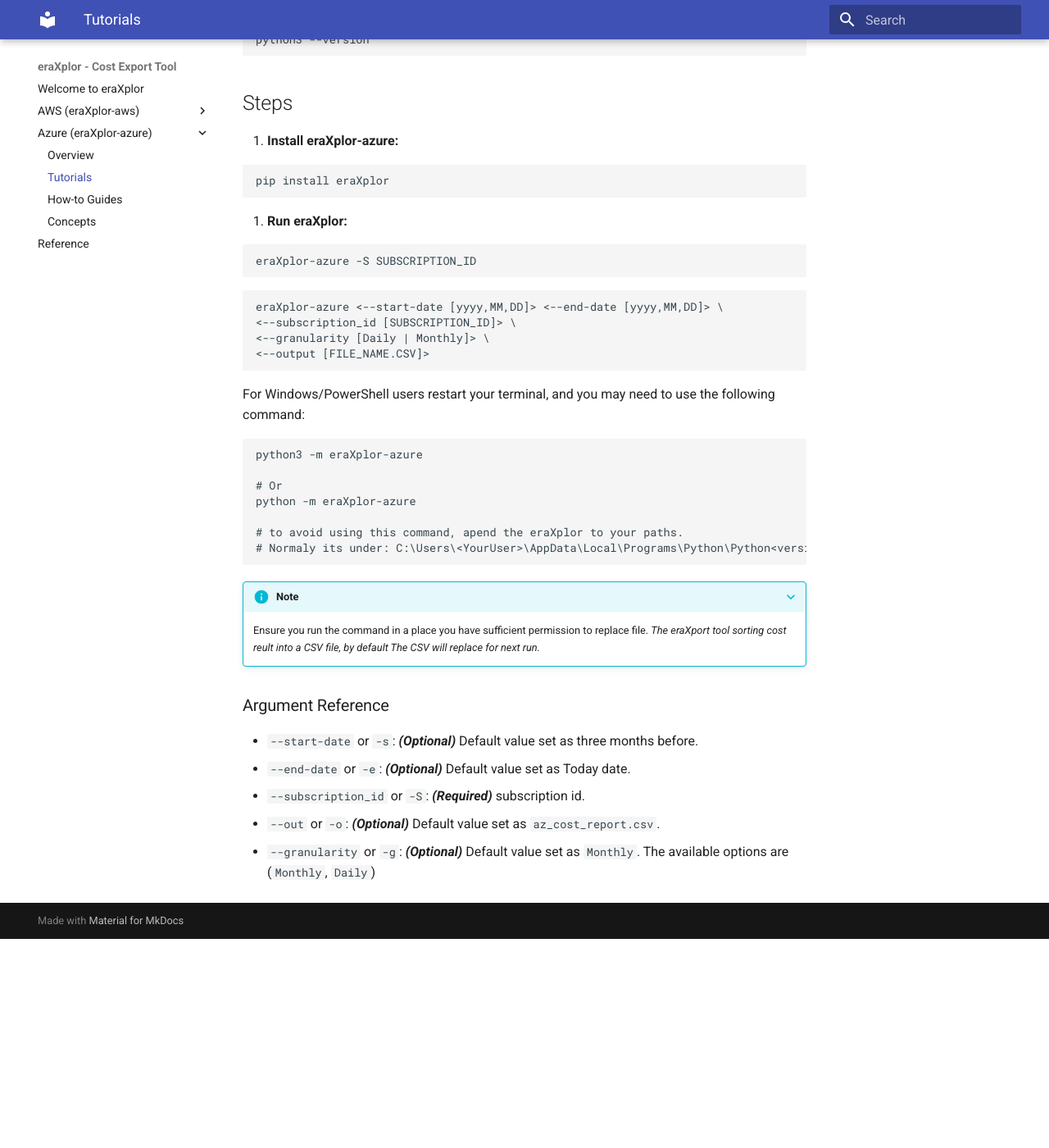
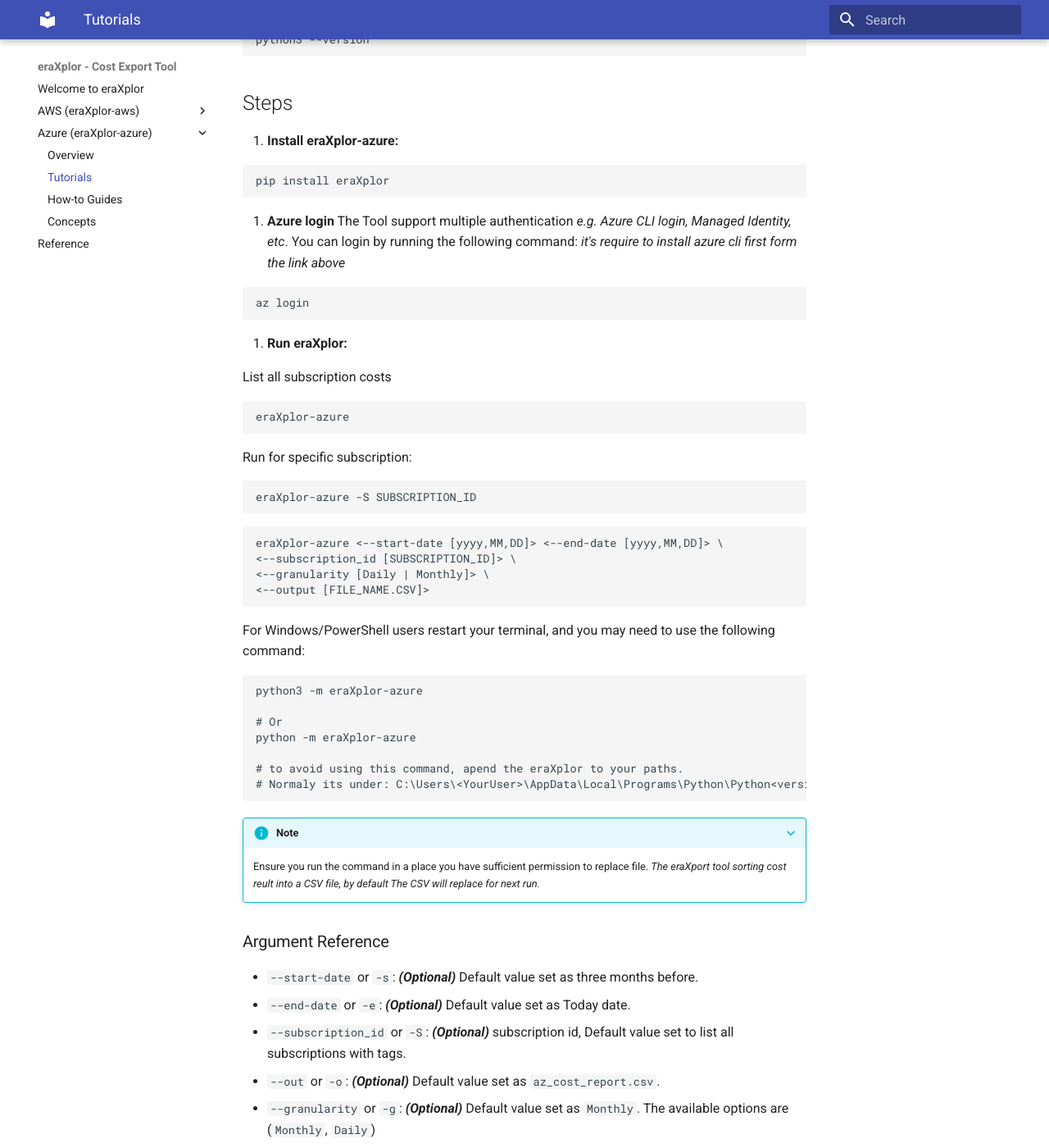
Before and after one commit to Mohamed-Eleraki/eraXplor, an MkDocs documentation site: the page built from docs/azure/tutorials.md, in a window 1280 px wide and 1400 px high, scrolled down 492 px. Shown: the whole window at 82% size. Built offline with MkDocs 1.6.1 and Material for MkDocs 9.7.7, drawn with Linux system fonts in a browser that asks for light colours; before the commit the page ends 1637 px from its top, so only the background shows below that.

````diff
--- a/docs/azure/tutorials.md
+++ b/docs/azure/tutorials.md
@@ -23,7 +23,23 @@ python3 --version
 pip install eraXplor
 ```
 
-2. **Run eraXplor:**
+2. **Azure login**
+The Tool support multiple authentication _e.g. Azure CLI login, Managed Identity, etc_. You can login by running the following command:
+_it's require to install azure cli first form the link above_
+
+```bash
+az login
+```
+
+3. **Run eraXplor:**
+
+List all subscription costs
+
+```bash
+eraXplor-azure
+```
+
+Run for specific subscription:
 
 ```bash
 eraXplor-azure -S SUBSCRIPTION_ID
@@ -57,7 +73,7 @@ python -m eraXplor-azure
 
 - `--start-date` or `-s`: **_(Optional)_** Default value set as three months before.
 - `--end-date` or `-e`: **_(Optional)_** Default value set as Today date.
-- `--subscription_id` or `-S`: **_(Required)_** subscription id.
+- `--subscription_id` or `-S`: **_(Optional)_** subscription id, Default value set to list all subscriptions with tags.
 - `--out` or `-o`: **_(Optional)_** Default value set as `az_cost_report.csv`.
 - `--granularity` or `-g`: **_(Optional)_** Default value set as `Monthly`.
     The available options are (`Monthly`, `Daily`)
````
Also changed, not shown: README.md (+19 -6 lines), docs/azure/explanation.md (+1 -0 lines), docs/azure/how-to-guides.md (+1 -1 lines), docs/azure/index.md (+1 -0 lines), docs/index.md (+1 -0 lines), 1 other file.
